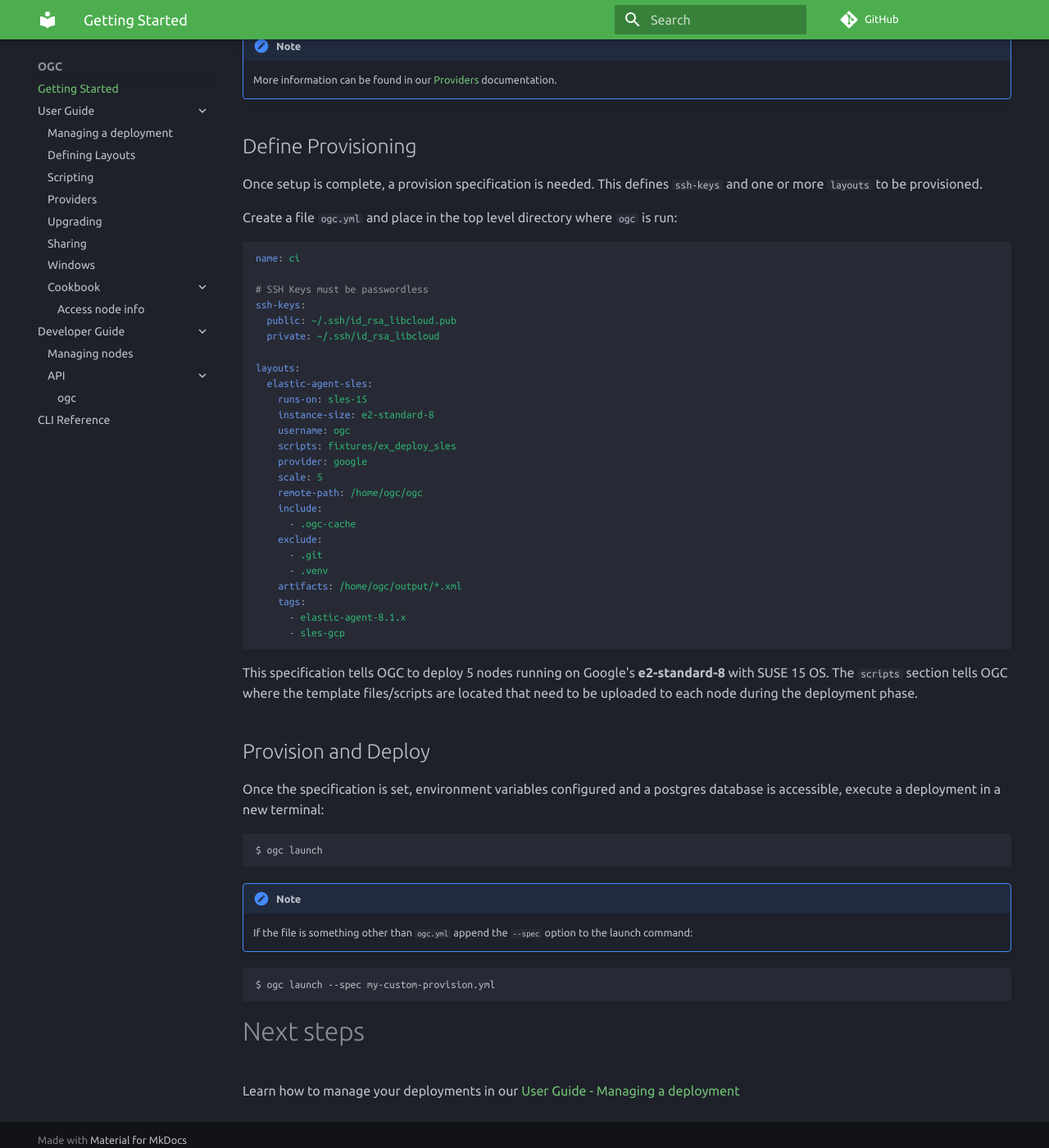
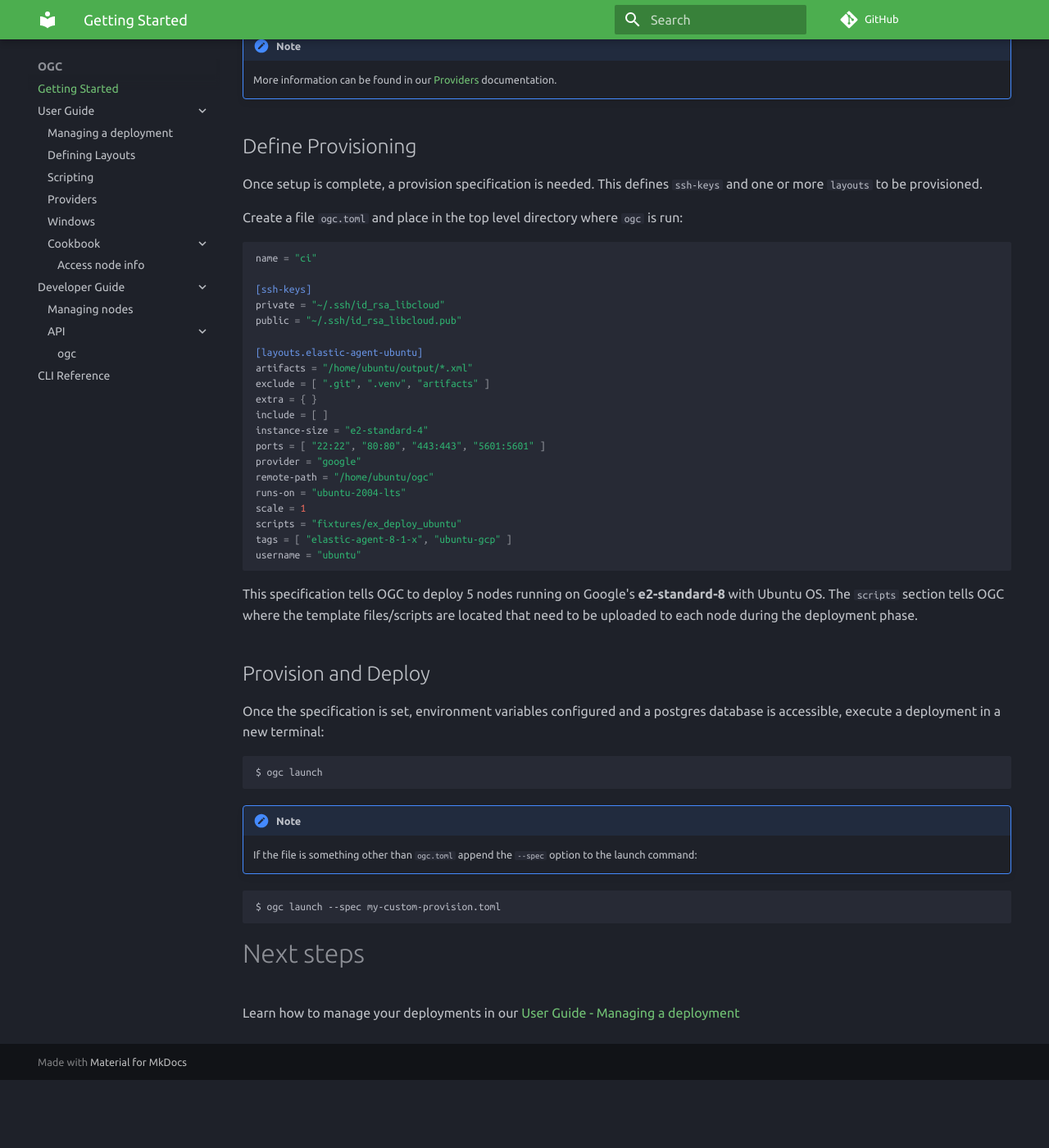
Before and after one commit to adam-stokes/ogc, an MkDocs documentation site: the page built from docs/index.md, in a window 1280 px wide and 1400 px high, scrolled down 1445 px. Shown: the whole window at 82% size. Built offline with MkDocs 1.6.1 and Material for MkDocs 9.7.7, drawn with Linux system fonts in a browser that asks for light colours; comment, search, counter and statistics services are not loaded; after the commit the page ends 2762 px from its top, so only the background shows below that.

Commit message:
Update docs

````diff
--- a/docs/index.md
+++ b/docs/index.md
@@ -68,37 +68,32 @@ GOOGLE_DATACENTER="us-central1-a"
 
 Once setup is complete, a provision specification is needed. This defines `ssh-keys` and one or more `layouts` to be provisioned.
 
-Create a file `ogc.yml` and place in the top level directory where `ogc` is run:
+Create a file `ogc.toml` and place in the top level directory where `ogc` is run:
 
-```yaml
-name: ci
+```toml
+name = "ci"
 
-# SSH Keys must be passwordless
-ssh-keys:
-  public: ~/.ssh/id_rsa_libcloud.pub
-  private: ~/.ssh/id_rsa_libcloud
+[ssh-keys]
+private = "~/.ssh/id_rsa_libcloud"
+public = "~/.ssh/id_rsa_libcloud.pub"
 
-layouts:
-  elastic-agent-sles:
-    runs-on: sles-15
-    instance-size: e2-standard-8
-    username: ogc
-    scripts: fixtures/ex_deploy_sles
-    provider: google
-    scale: 5
-    remote-path: /home/ogc/ogc
-    include:
-      - .ogc-cache
-    exclude:
-      - .git
-      - .venv
-    artifacts: /home/ogc/output/*.xml
-    tags:
-      - elastic-agent-8.1.x
-      - sles-gcp
+[layouts.elastic-agent-ubuntu]
+artifacts = "/home/ubuntu/output/*.xml"
+exclude = [ ".git", ".venv", "artifacts" ]
+extra = { }
+include = [ ]
+instance-size = "e2-standard-4"
+ports = [ "22:22", "80:80", "443:443", "5601:5601" ]
+provider = "google"
+remote-path = "/home/ubuntu/ogc"
+runs-on = "ubuntu-2004-lts"
+scale = 1
+scripts = "fixtures/ex_deploy_ubuntu"
+tags = [ "elastic-agent-8-1-x", "ubuntu-gcp" ]
+username = "ubuntu"
 ```
 
-This specification tells OGC to deploy 5 nodes running on Google's **e2-standard-8** with SUSE 15 OS.
+This specification tells OGC to deploy 5 nodes running on Google's **e2-standard-8** with Ubuntu OS.
 The `scripts` section tells OGC where the template files/scripts are located that need to be uploaded to each node during the deployment phase.
 
 ## Provision and Deploy
@@ -110,10 +105,10 @@ $ ogc launch
 ```
 
 !!! note
-    If the file is something other than `ogc.yml` append the `--spec` option to the launch command:
+    If the file is something other than `ogc.toml` append the `--spec` option to the launch command:
 
 ```shell
-$ ogc launch --spec my-custom-provision.yml
+$ ogc launch --spec my-custom-provision.toml
 ```
 
 # Next steps
--- a/mkdocs.yml
+++ b/mkdocs.yml
@@ -65,8 +65,6 @@ nav:
     - 'Defining Layouts': 'user-guide/defining-layouts.md'
     - 'Scripting': 'user-guide/scripting.md'
     - 'Providers': 'user-guide/providers.md'
-    - 'Upgrading': 'user-guide/upgrading.md'
-    - 'Sharing': 'user-guide/sharing.md'
     - 'Windows': 'user-guide/windows.md'
     - 'Cookbook':
         - 'Access node info': 'user-guide/cookbook/template-access-node-info.md'
````
Also changed, not shown: docs/user-guide/defining-layouts.md (+57 -70 lines), docs/user-guide/upgrading.md (deleted, +0 -19 lines), docs/user-guide/windows.md (+17 -26 lines), readme.md (+56 -48 lines), 8 other files.
